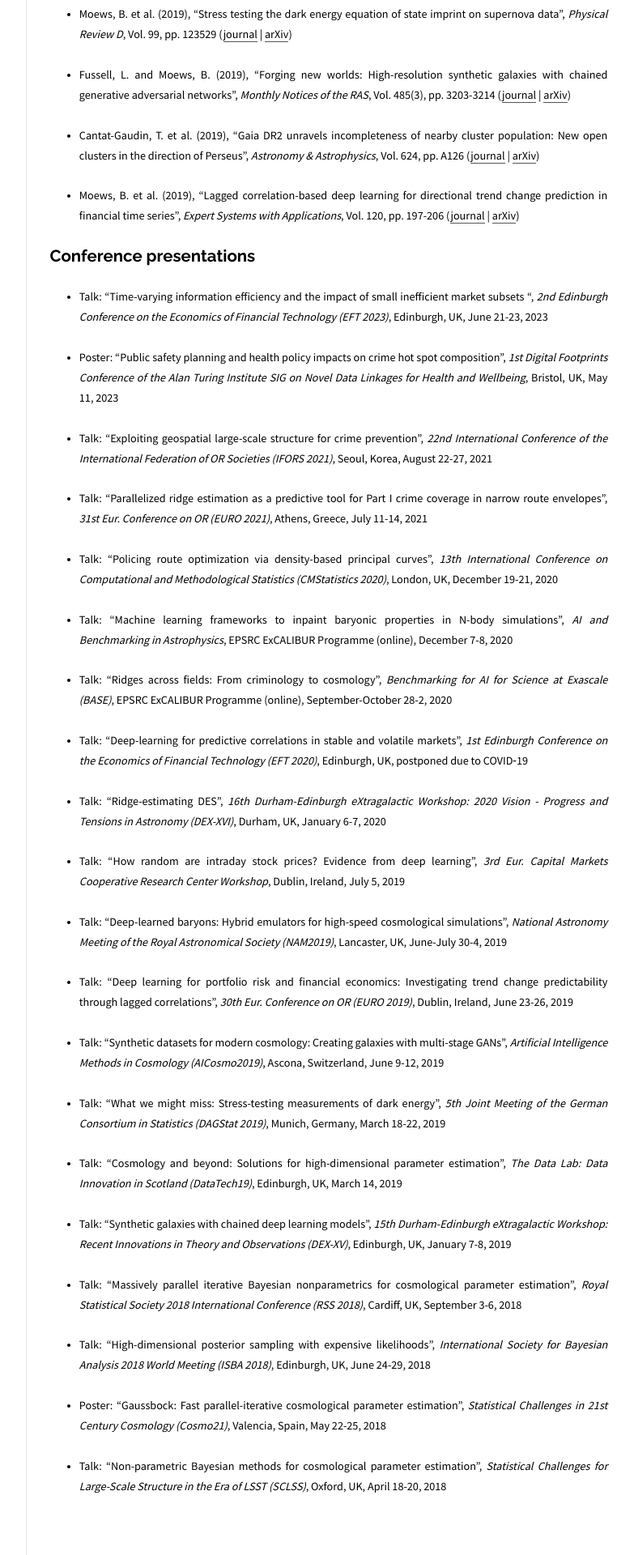
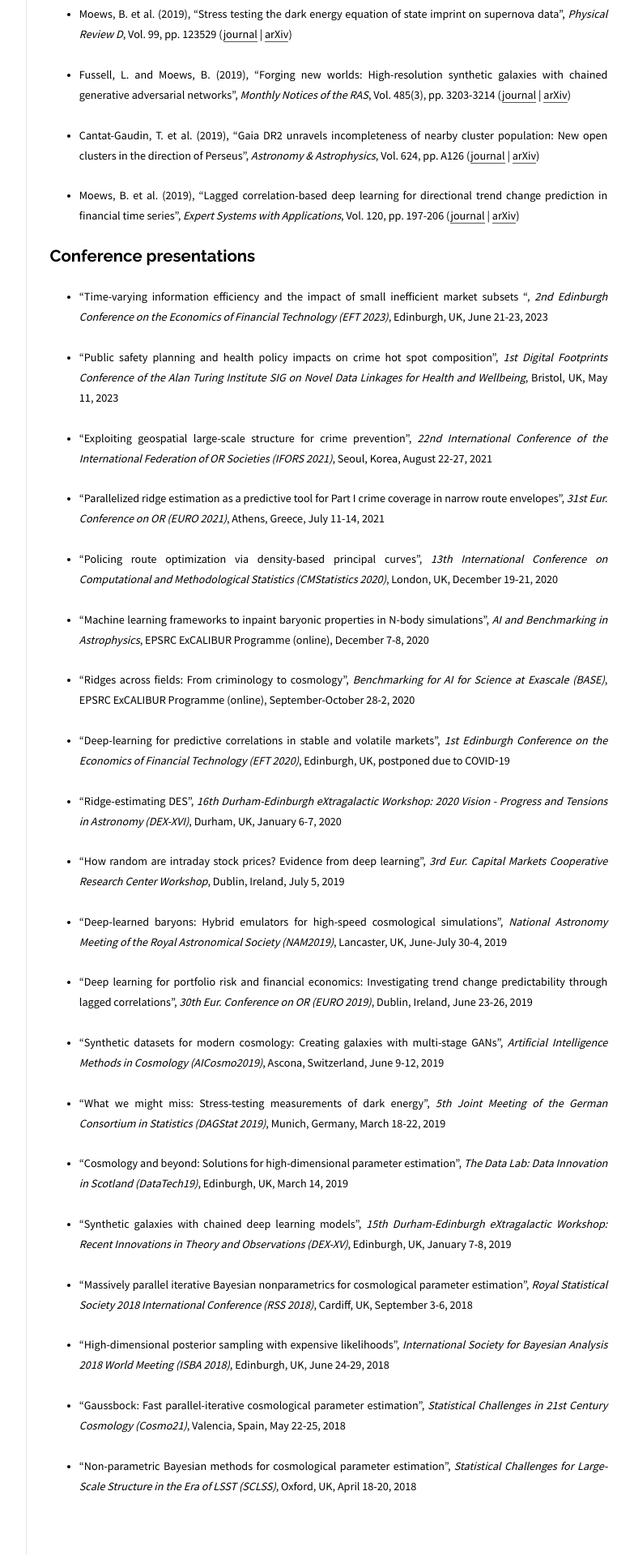
Before and after one commit to moews/moews.github.io, a Jekyll site: the page built from _posts/2017-03-25-publications.md, in a window 1280 px wide. Shown: the part 936-2856 px from the top of the page at 81% size, without its empty margins (326-1109 px from the left). Built offline with Jekyll 4.4.1, drawn with Linux system fonts in a browser that asks for light colours.

Commit message:
Update 2017-03-25-publications.md

```diff
--- a/_posts/2017-03-25-publications.md
+++ b/_posts/2017-03-25-publications.md
@@ -43,44 +43,44 @@ REMOVE CONFERENCES
 -->
 ## Conference presentations
 
-* <small>Talk: "Time-varying information efficiency and the impact of small inefficient market subsets ", _2nd Edinburgh Conference on the Economics of Financial Technology (EFT 2023)_, Edinburgh, UK, June 21-23, 2023
+* <small>"Time-varying information efficiency and the impact of small inefficient market subsets ", _2nd Edinburgh Conference on the Economics of Financial Technology (EFT 2023)_, Edinburgh, UK, June 21-23, 2023
 
-* <small>Poster: "Public safety planning and health policy impacts on crime hot spot composition", _1st Digital Footprints Conference of the Alan Turing Institute SIG on Novel Data Linkages for Health and Wellbeing_, Bristol, UK, May 11, 2023
+* <small>"Public safety planning and health policy impacts on crime hot spot composition", _1st Digital Footprints Conference of the Alan Turing Institute SIG on Novel Data Linkages for Health and Wellbeing_, Bristol, UK, May 11, 2023 <!--Poster-->
 
-* <small>Talk: "Exploiting geospatial large-scale structure for crime prevention", _22nd International Conference of the International Federation of OR Societies (IFORS 2021)_, Seoul, Korea, August 22-27, 2021</small>
+* <small>"Exploiting geospatial large-scale structure for crime prevention", _22nd International Conference of the International Federation of OR Societies (IFORS 2021)_, Seoul, Korea, August 22-27, 2021</small>
 
-* <small>Talk: "Parallelized ridge estimation as a predictive tool for Part I crime coverage in narrow route envelopes", _31st Eur. Conference on OR (EURO 2021)_, Athens, Greece, July 11-14, 2021</small>
+* <small>"Parallelized ridge estimation as a predictive tool for Part I crime coverage in narrow route envelopes", _31st Eur. Conference on OR (EURO 2021)_, Athens, Greece, July 11-14, 2021</small>
 
-* <small>Talk: "Policing route optimization via density-based principal curves", _13th International Conference on Computational and Methodological Statistics (CMStatistics 2020)_, London, UK, December 19-21, 2020</small>
+* <small>"Policing route optimization via density-based principal curves", _13th International Conference on Computational and Methodological Statistics (CMStatistics 2020)_, London, UK, December 19-21, 2020</small>
 
-* <small>Talk: "Machine learning frameworks to inpaint baryonic properties in N-body simulations", _AI and Benchmarking in Astrophysics_, EPSRC ExCALIBUR Programme (online), December 7-8, 2020</small>
+* <small>"Machine learning frameworks to inpaint baryonic properties in N-body simulations", _AI and Benchmarking in Astrophysics_, EPSRC ExCALIBUR Programme (online), December 7-8, 2020</small>
 
-* <small>Talk: "Ridges across fields: From criminology to cosmology", _Benchmarking for AI for Science at Exascale (BASE)_, EPSRC ExCALIBUR Programme (online), September-October 28-2, 2020</small>
+* <small>"Ridges across fields: From criminology to cosmology", _Benchmarking for AI for Science at Exascale (BASE)_, EPSRC ExCALIBUR Programme (online), September-October 28-2, 2020</small>
 
-* <small>Talk: "Deep-learning for predictive correlations in stable and volatile markets", _1st Edinburgh Conference on the Economics of Financial Technology (EFT 2020)_, Edinburgh, UK, postponed due to COVID‑19</small>
+* <small>"Deep-learning for predictive correlations in stable and volatile markets", _1st Edinburgh Conference on the Economics of Financial Technology (EFT 2020)_, Edinburgh, UK, postponed due to COVID‑19</small>
 
-* <small>Talk: "Ridge-estimating DES", _16th Durham-Edinburgh eXtragalactic Workshop: 2020 Vision - Progress and Tensions in Astronomy (DEX-XVI)_, Durham, UK, January 6-7, 2020</small>
+* <small>"Ridge-estimating DES", _16th Durham-Edinburgh eXtragalactic Workshop: 2020 Vision - Progress and Tensions in Astronomy (DEX-XVI)_, Durham, UK, January 6-7, 2020</small>
 
-* <small>Talk: "How random are intraday stock prices? Evidence from deep learning", _3rd Eur. Capital Markets Cooperative Research Center Workshop_, Dublin, Ireland, July 5, 2019</small>
+* <small>"How random are intraday stock prices? Evidence from deep learning", _3rd Eur. Capital Markets Cooperative Research Center Workshop_, Dublin, Ireland, July 5, 2019</small>
 
-* <small>Talk: "Deep-learned baryons: Hybrid emulators for high-speed cosmological simulations", _National Astronomy Meeting of the Royal Astronomical Society (NAM2019)_, Lancaster, UK, June-July 30-4, 2019</small>
+* <small>"Deep-learned baryons: Hybrid emulators for high-speed cosmological simulations", _National Astronomy Meeting of the Royal Astronomical Society (NAM2019)_, Lancaster, UK, June-July 30-4, 2019</small>
 
-* <small>Talk: "Deep learning for portfolio risk and financial economics: Investigating trend change predictability through lagged correlations", _30th Eur. Conference on OR (EURO 2019)_, Dublin, Ireland, June 23-26, 2019</small>
+* <small>"Deep learning for portfolio risk and financial economics: Investigating trend change predictability through lagged correlations", _30th Eur. Conference on OR (EURO 2019)_, Dublin, Ireland, June 23-26, 2019</small>
 
-* <small>Talk: "Synthetic datasets for modern cosmology: Creating galaxies with multi-stage GANs", _Artificial Intelligence Methods in Cosmology (AICosmo2019)_, Ascona, Switzerland, June 9-12, 2019</small>
+* <small>"Synthetic datasets for modern cosmology: Creating galaxies with multi-stage GANs", _Artificial Intelligence Methods in Cosmology (AICosmo2019)_, Ascona, Switzerland, June 9-12, 2019</small>
 
-* <small>Talk: "What we might miss: Stress-testing measurements of dark energy", _5th Joint Meeting of the German Consortium in Statistics (DAGStat 2019)_, Munich, Germany, March 18-22, 2019</small>
+* <small>"What we might miss: Stress-testing measurements of dark energy", _5th Joint Meeting of the German Consortium in Statistics (DAGStat 2019)_, Munich, Germany, March 18-22, 2019</small>
 
-* <small>Talk: "Cosmology and beyond: Solutions for high-dimensional parameter estimation", _The Data Lab: Data Innovation in Scotland (DataTech19)_, Edinburgh, UK, March 14, 2019</small>
+* <small>"Cosmology and beyond: Solutions for high-dimensional parameter estimation", _The Data Lab: Data Innovation in Scotland (DataTech19)_, Edinburgh, UK, March 14, 2019</small>
 
-* <small>Talk: "Synthetic galaxies with chained deep learning models", _15th Durham-Edinburgh eXtragalactic Workshop: Recent Innovations in Theory and Observations (DEX-XV)_, Edinburgh, UK, January 7-8, 2019</small>
+* <small>"Synthetic galaxies with chained deep learning models", _15th Durham-Edinburgh eXtragalactic Workshop: Recent Innovations in Theory and Observations (DEX-XV)_, Edinburgh, UK, January 7-8, 2019</small>
 
-* <small>Talk: "Massively parallel iterative Bayesian nonparametrics for cosmological parameter estimation", _Royal Statistical Society 2018 International Conference (RSS 2018)_, Cardiff, UK, September 3-6, 2018</small>
+* <small>"Massively parallel iterative Bayesian nonparametrics for cosmological parameter estimation", _Royal Statistical Society 2018 International Conference (RSS 2018)_, Cardiff, UK, September 3-6, 2018</small>
 
-* <small>Talk: "High-dimensional posterior sampling with expensive likelihoods", _International Society for Bayesian Analysis 2018 World Meeting (ISBA 2018)_, Edinburgh, UK, June 24-29, 2018</small>
+* <small>"High-dimensional posterior sampling with expensive likelihoods", _International Society for Bayesian Analysis 2018 World Meeting (ISBA 2018)_, Edinburgh, UK, June 24-29, 2018</small>
 
-* <small>Poster: "Gaussbock: Fast parallel-iterative cosmological parameter estimation", _Statistical Challenges in 21st Century Cosmology (Cosmo21)_, Valencia, Spain, May 22-25, 2018</small>
+* <small>"Gaussbock: Fast parallel-iterative cosmological parameter estimation", _Statistical Challenges in 21st Century Cosmology (Cosmo21)_, Valencia, Spain, May 22-25, 2018</small> <!--Poster-->
 
-* <small>Talk: "Non-parametric Bayesian methods for cosmological parameter estimation", _Statistical Challenges for Large-Scale Structure in the Era of LSST (SCLSS)_, Oxford, UK, April 18-20, 2018</small>
+* <small>"Non-parametric Bayesian methods for cosmological parameter estimation", _Statistical Challenges for Large-Scale Structure in the Era of LSST (SCLSS)_, Oxford, UK, April 18-20, 2018</small>
 
 <br>
```
